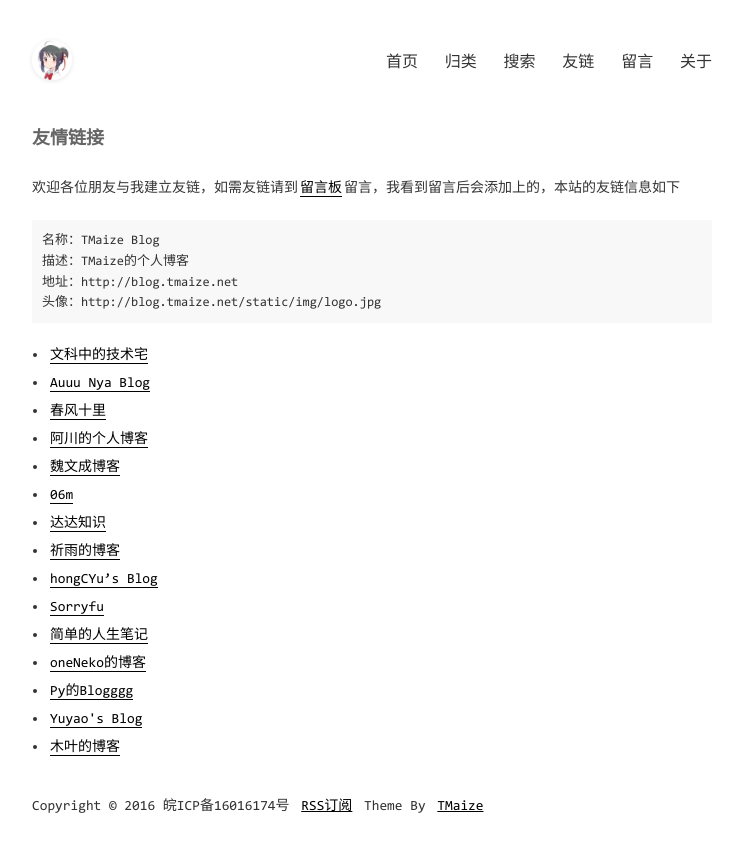
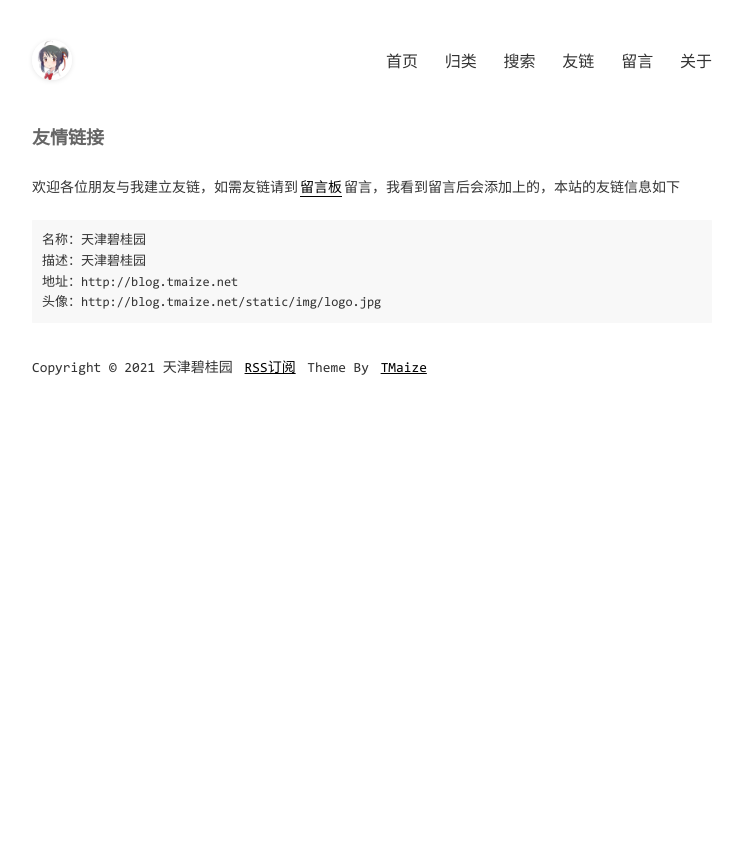
Before and after one commit to tjbiguiyuan/tjbiguiyuan.github.io, a Jekyll site: the page built from pages/links.md, in a window 1280 px wide. Shown: the top 852 px of the page, without its empty margins (268-1011 px from the left). Built offline with Jekyll 4.4.1, drawn with Linux system fonts in a browser that asks for light colours; comment, search, counter and statistics services are not loaded.

Commit message:
Update _config.yml

```diff
--- a/_config.yml
+++ b/_config.yml
@@ -1,11 +1,11 @@
 encoding: utf-8
 
 # SEO相关信息
-title: TMaize Blog
-description: TMaize的个人博客
-keywords: TMaize,Blog,Java,Html,JavaScript
-author: TMaize
-footerText: 'Copyright © 2016 皖ICP备16016174号'
+title: 天津碧桂园
+description: 天津碧桂园
+keywords:  天津碧桂园
+author: 天津碧桂园
+footerText: 'Copyright © 2021 天津碧桂园'
 
 # 这些不要动
 permalink: /posts/:year/:month/:day/:title.html
@@ -50,40 +50,12 @@ extAdsense: false
 extMTA: true
 
 # 百度收录自动推送,不需要请设置为false
-extBaidu: true
+extBaidu: false
 
 # 数学公式支持，比较影响加载速度,不需要请设置为false
 extMath: false
 
 # 友情链接
 links:
-  - title: 文科中的技术宅
-    url: https://www.townwang.com
-  - title: Auuu Nya Blog
-    url: http://mu1er.cn
-  - title: 春风十里
-    url: https://www.geek-era.com
-  - title: 阿川的个人博客
-    url: https://achuan.io
-  - title: 魏文成博客
-    url: https://www.wwc.ren
-  - title: 06m
-    url: https://www.06m.me
-  - title: 达达知识
-    url: https://www.dadapush.com
-  - title: 祈雨的博客
-    url: https://wakzz.cn
-  - title: hongCYu’s Blog
-    url: https://hongcyu.cn
-  - title: Sorryfu
-    url: https://fushaolei.github.io
-  - title: 简单的人生笔记
-    url: https://yoyling.com
-  - title: oneNeko的博客
-    url: https://blog.oneneko.com
-  - title: Py的Blogggg
-    url: https://blog.pyliubaolin.top
-  - title: Yuyao's Blog
-    url: http://hellocode.ink
-  - title: 木叶的博客
-    url: https://muye.ml
+  #- title: 文科中的技术宅
+  #  url: https://www.townwang.com
```
